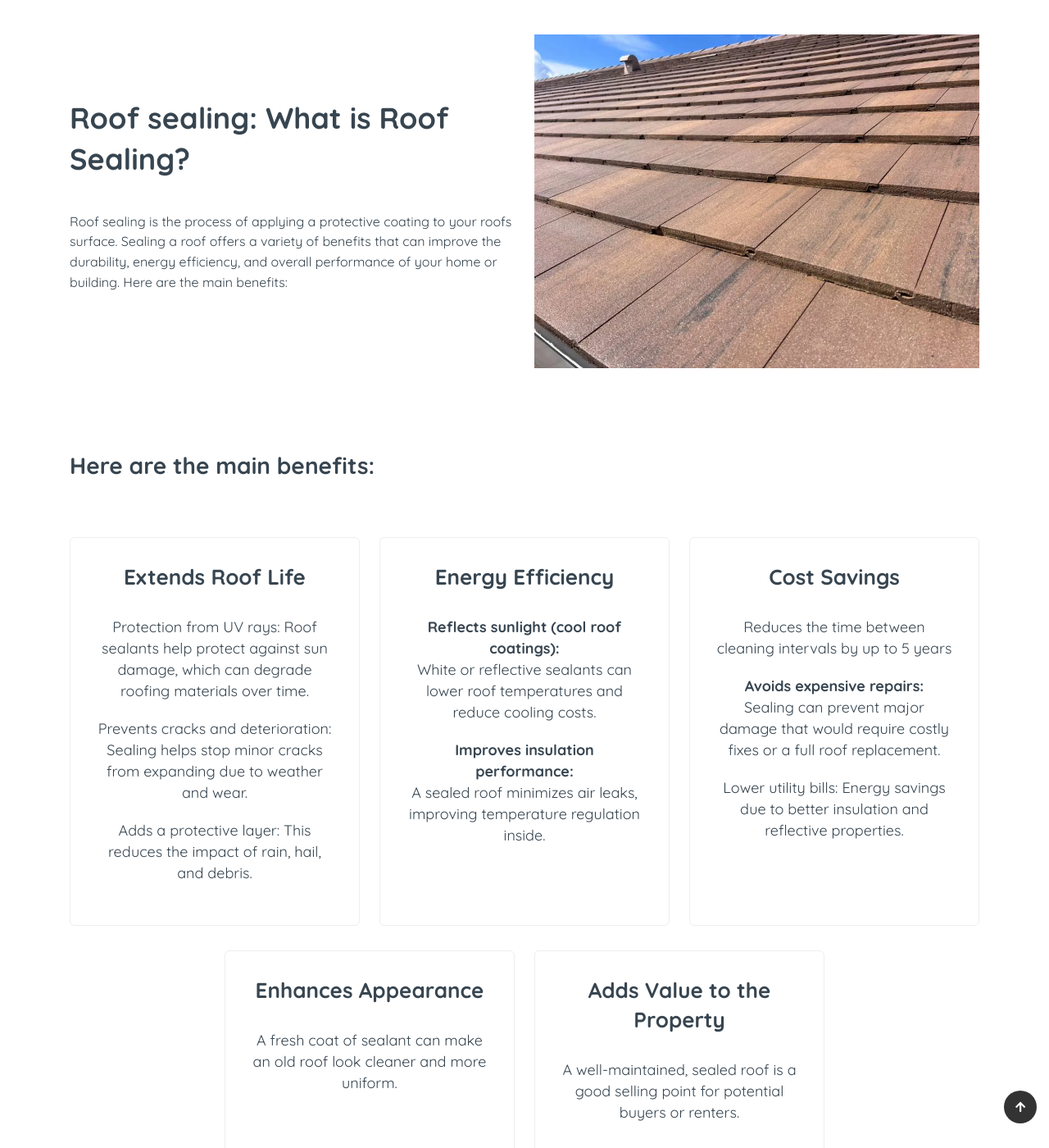
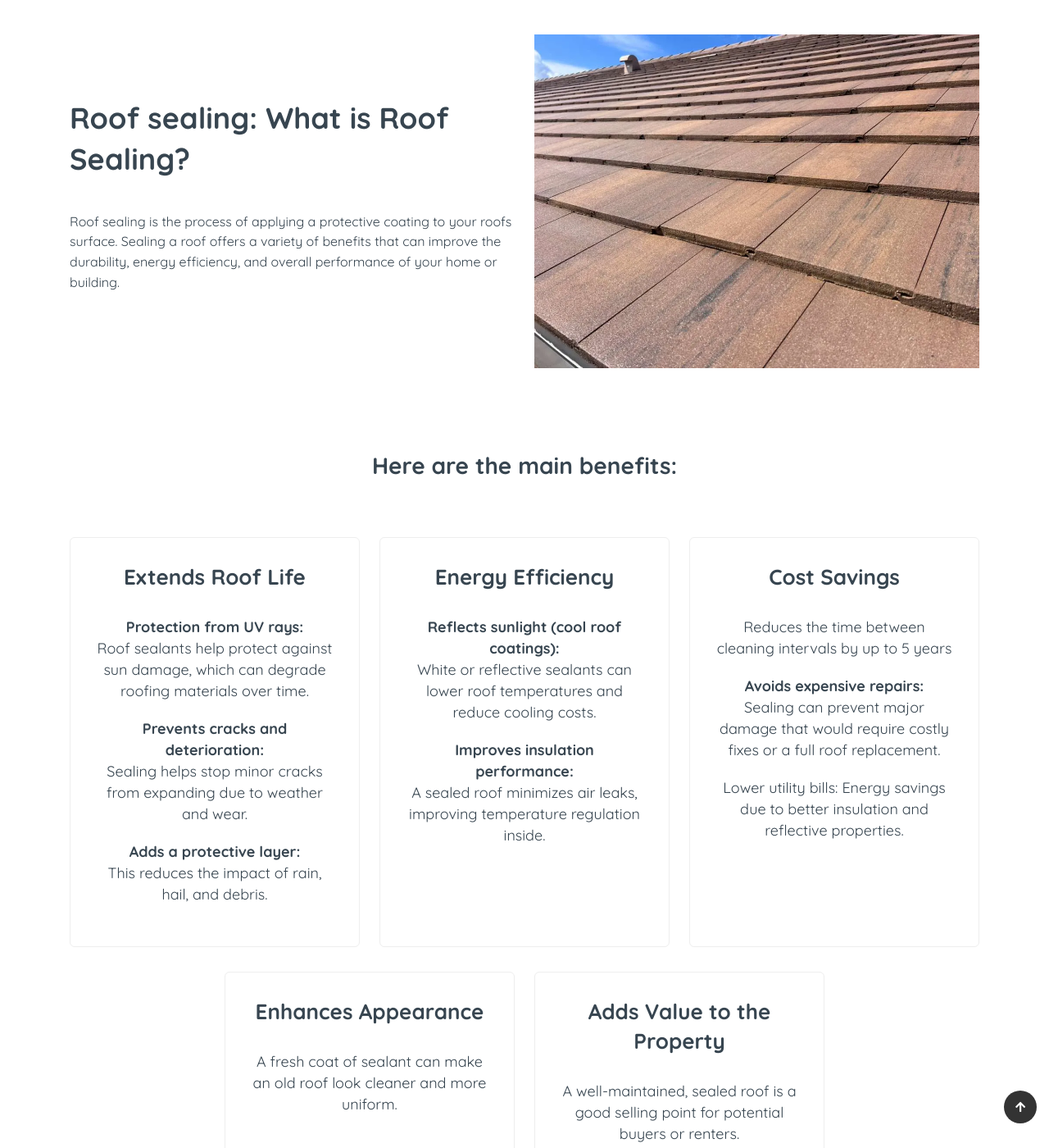
Before and after one commit to divinepropertymaint/site, a Jekyll site: the page built from index.md, in a window 1280 px wide and 1400 px high, scrolled down 2456 px. Shown: the whole window at 82% size. Built offline with Jekyll 4.4.1, drawn with Linux system fonts in a browser that asks for light colours; some web fonts are replaced.

Commit message:
Update hero-section.html

```diff
--- a/_includes/home/hero-section.html
+++ b/_includes/home/hero-section.html
@@ -124,7 +124,7 @@
                         <li> dirt and grime</li>
                     </ul>
                     <ul class="list">
-                        <strong>From exterior surfaces like:</strong>
+                        <h3>From exterior surfaces like:</h3>
                         <li>Roofs</li>
                         <li>Siding (vinyl, stucco, wood)</li>
                         <li>Decks</li>
@@ -153,7 +153,6 @@
                 <div class="gap"></div>
                 <p class="block-desc">
                     Roof sealing is the process of applying a protective coating to your roofs surface. Sealing a roof offers a variety of benefits that can improve the durability, energy efficiency, and overall performance of your home or building.
-                    Here are the main benefits:
                 </p>
 
             </div>
@@ -162,7 +161,7 @@
     </div><!-- ./container -->
 </section><!-- end overview -->
 
-<section class="section-padding sec-roof pt-0">
+<section class="section-padding text-center sec-roof pt-0">
     <div class="container">
         <div class="row justify-content-center gutter-30">
             <div class="col-12">
@@ -173,9 +172,9 @@
                 <div class="card-item">
                     <div class="content">
                         <h3>Extends Roof Life</h3>
-                        <p> Protection from UV rays: Roof sealants help protect against sun damage, which can degrade roofing materials over time.</p>
-                        <p> Prevents cracks and deterioration: Sealing helps stop minor cracks from expanding due to weather and wear.</p>
-                        <p> Adds a protective layer: This reduces the impact of rain, hail, and debris.</p>
+                        <p> <strong>Protection from UV rays:</strong> Roof sealants help protect against sun damage, which can degrade roofing materials over time.</p>
+                        <p> <strong>Prevents cracks and deterioration:</strong> Sealing helps stop minor cracks from expanding due to weather and wear.</p>
+                        <p> <strong>Adds a protective layer:</strong> This reduces the impact of rain, hail, and debris.</p>
                     </div>
                 </div>
             </div>
```
